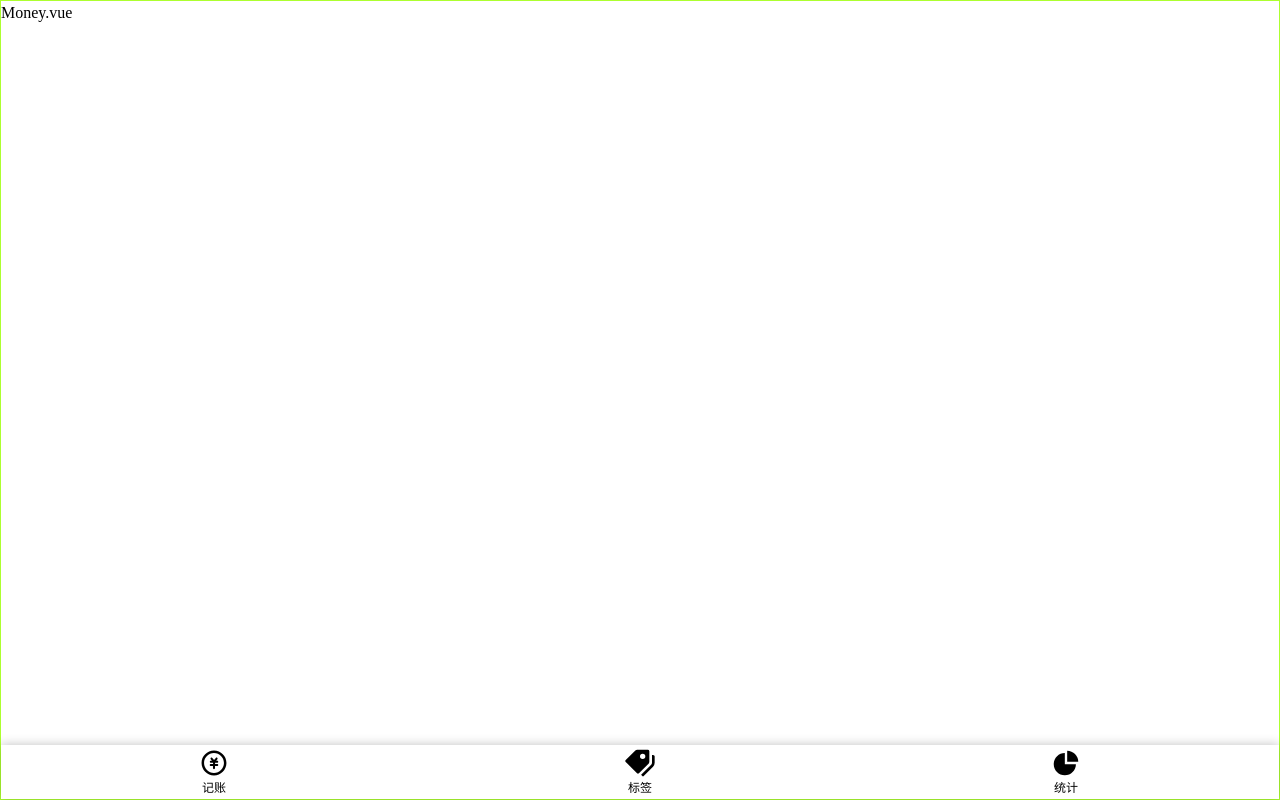
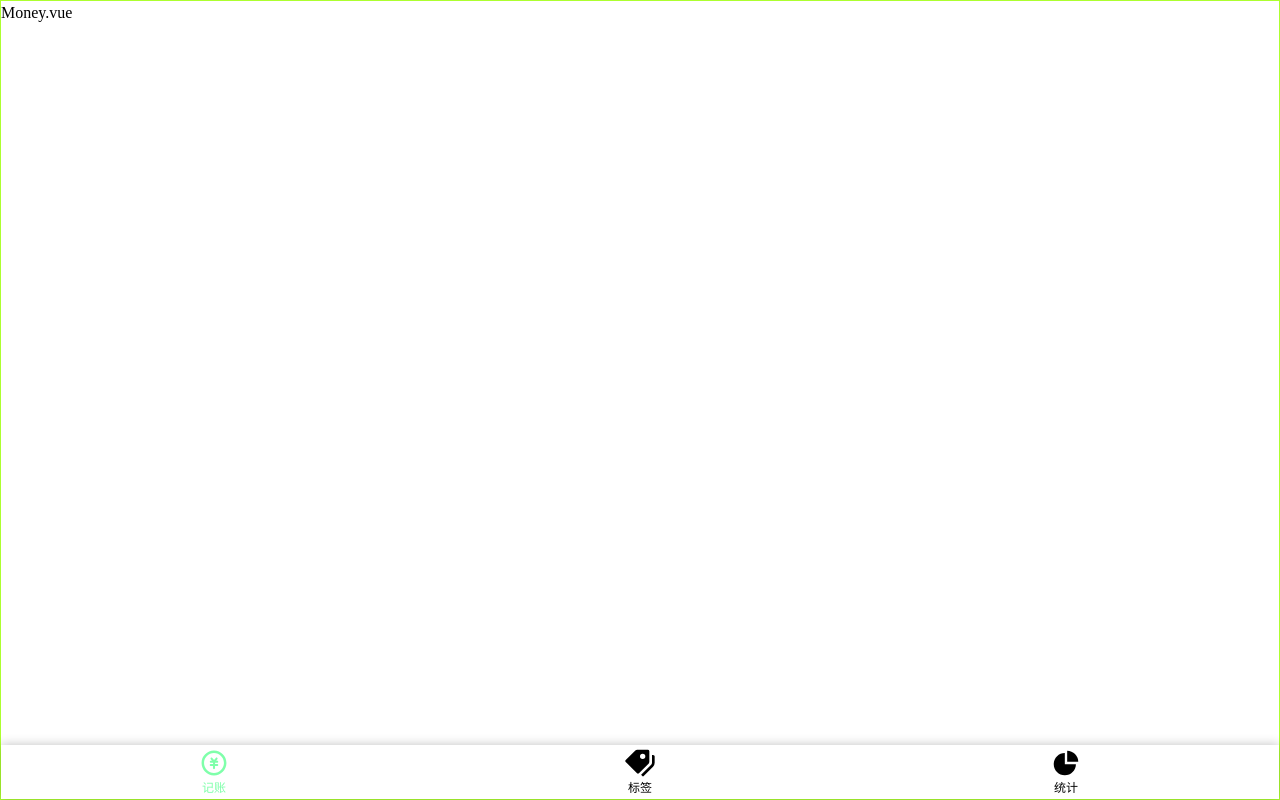
Before and after one commit to Trojan0523/record-money, a Vue app: page /#/money in a window 1280 px wide. Built offline with nearby package versions, Linux system fonts and the light colour scheme.

Commit message:
解决了svg自带fill属性,viewport进行调整

```diff
--- a/public/index.html
+++ b/public/index.html
@@ -3,7 +3,7 @@
   <head>
     <meta charset="utf-8">
     <meta http-equiv="X-UA-Compatible" content="IE=edge">
-    <meta name="viewport" content="width=device-width,initial-scale=1.0">
+    <meta name="viewport" content="width=device-width,initial-scale=1,minimum-scale=1,maximum-scale=1,user-scalable=no,viewport-fit=cover">
     <link rel="icon" href="<%= BASE_URL %>favicon.ico">
     <title><%= htmlWebpackPlugin.options.title %></title>
   </head>
--- a/src/components/Nav.vue
+++ b/src/components/Nav.vue
@@ -1,14 +1,14 @@
 <template>
     <nav>
-        <router-link to="/money" class="item">
+        <router-link to="/money" class="item" active-class="selected">
             <Icon name="money"/>
             记账
         </router-link>
-        <router-link to="/labels" class="item">
+        <router-link to="/labels" class="item" active-class="selected">
             <Icon name="label"/>
             标签
         </router-link>
-        <router-link to="/statistics" class="item">
+        <router-link to="/statistics" class="item" active-class="selected">
             <Icon name="statistics"/>
             统计
         </router-link>
@@ -39,11 +39,13 @@
             align-items: center;
             display: flex;
             flex-direction: column;
+            .icon {
+                height: 32px;
+                width: 32px;
+            }
         }
-
-        .icon {
-            height: 32px;
-            width: 32px;
+        > .item.selected {
+            color: 	#7FFFAA;
         }
     }
 </style>
```
